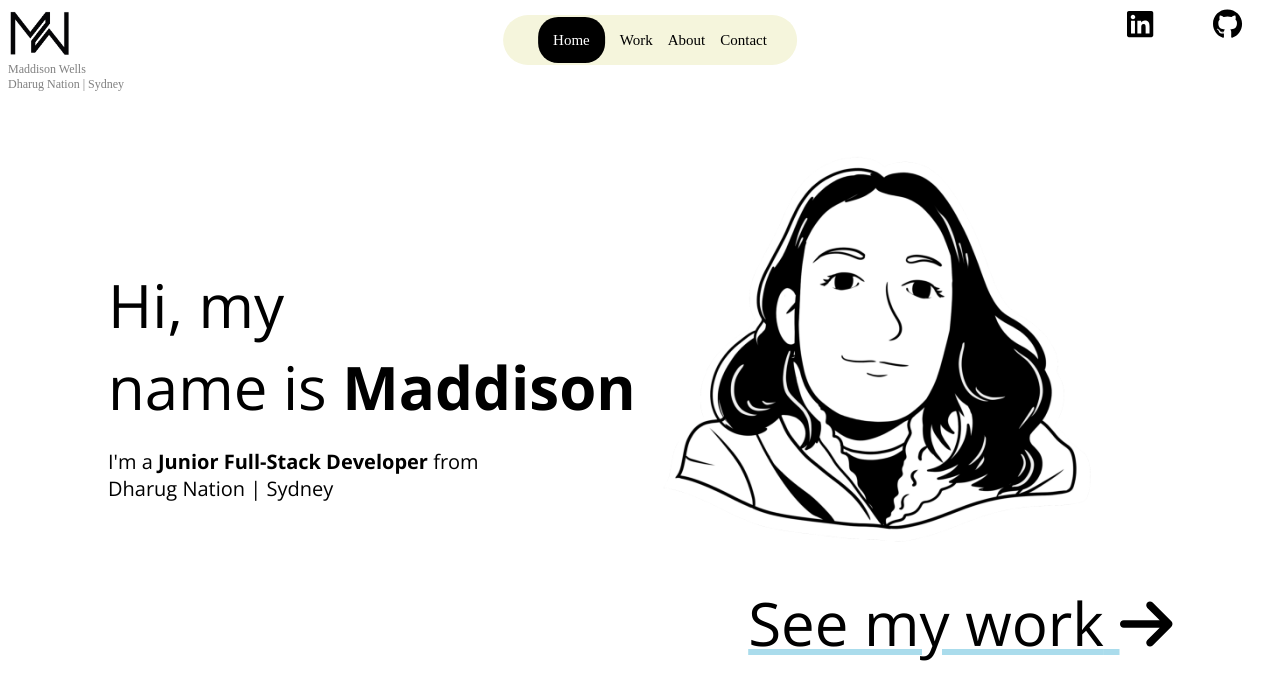
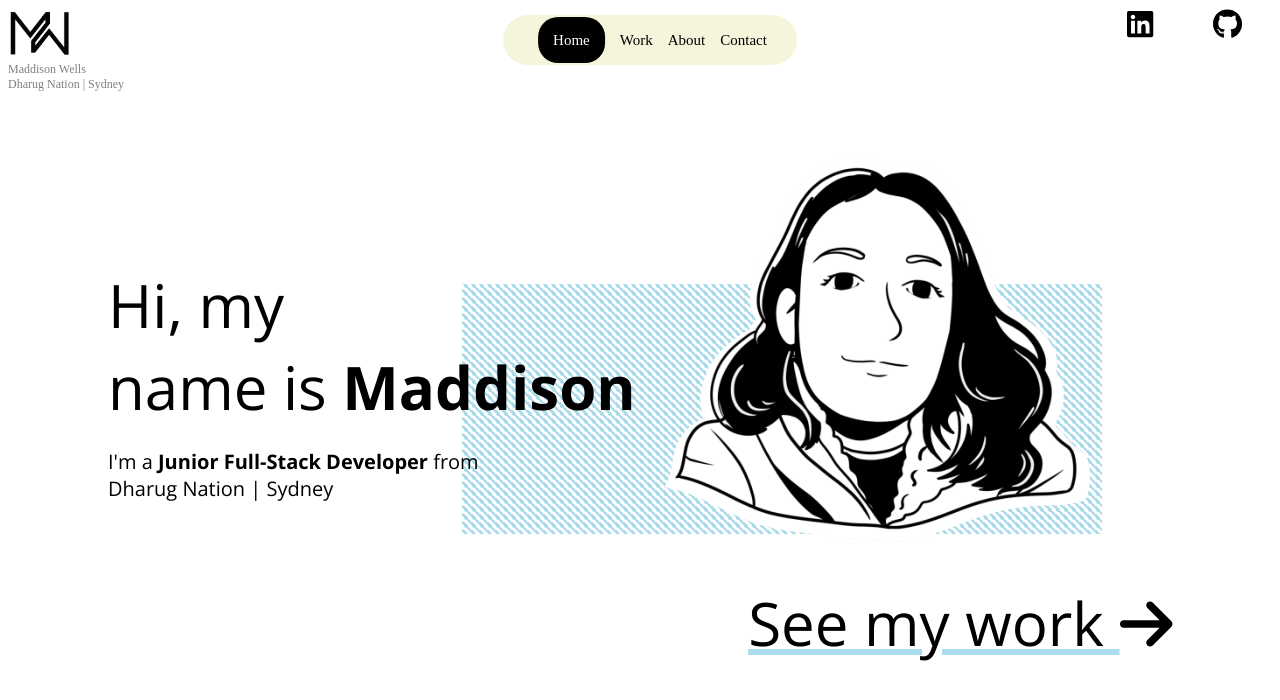
Before and after one commit to maddison-wells/portfolio.new, a React (Vite) app: page / in a window 1280 px wide. Shown: the top 700 px of the page. Built offline with nearby package versions, Linux system fonts and the light colour scheme.

Commit message:
updated contact info

```diff
--- a/src/About/About.jsx
+++ b/src/About/About.jsx
@@ -82,7 +82,7 @@ const About = () => {
         </li>
         <li className={styles.skills__listItem}>
           <FontAwesomeIcon className={styles.skills__icon} icon={faGoogle} />
-          <span>FireBase & FireStore</span>
+          <span>FireBase</span>
         </li>
         <li className={styles.skills__listItem}>
           <FontAwesomeIcon className={styles.skills__icon} icon={faComputer} />
--- a/src/Contact/Contact.jsx
+++ b/src/Contact/Contact.jsx
@@ -35,7 +35,9 @@ const Contact = () => {
         <ul className={styles.contact__list}>
           <li className={styles.contact__listItem}>
             <p>Email me</p>
-            <h4>maddison.wells90@gmail.com</h4>
+            <h4 className={styles.contact__email}>
+              maddison.wells90@gmail.com
+            </h4>
           </li>
           {/* <li>
             <p>Socials</p>
--- a/src/Contact/Contact.module.scss
+++ b/src/Contact/Contact.module.scss
@@ -95,5 +95,9 @@
       width: 100vw;
       border-radius: 0px;
     }
+
+    &__email {
+      font-size: 25px;
+    }
   }
 }
--- a/src/Home/Home.module.scss
+++ b/src/Home/Home.module.scss
@@ -23,6 +23,31 @@
     right: 70px;
     top: -70px;
   }
+}
+
+.background {
+  position: absolute;
+  right: 70px;
+  top: 80px;
+  z-index: -1;
+  height: 250px;
+  width: 50vw;
+  background-color: transparent;
+  background-image: linear-gradient(
+    45deg,
+    rgb(170, 220, 236) 25%,
+    transparent 25%,
+    transparent 50%,
+    rgb(170, 220, 236) 50%,
+    rgb(170, 220, 236) 75%,
+    transparent 75%,
+    transparent
+  );
+  background-size: 8px 8px;
+  background-repeat: repeat;
+  background-position: 0 0;
+  background-origin: content-box;
+  background-clip: content-box;
 }
 
 span {
--- a/src/Work/Work.jsx
+++ b/src/Work/Work.jsx
@@ -14,7 +14,7 @@ const Work = () => {
 
   useEffect(() => {
     const handleResize = () => {
-      if (window.innerWidth < 540) {
+      if (window.innerWidth < 545) {
         setBreakpointCols(1);
       } else if (window.innerWidth < 850) {
         setBreakpointCols(2);
--- a/src/Work/Work.module.scss
+++ b/src/Work/Work.module.scss
@@ -13,3 +13,9 @@
     padding-left: 20px;
   }
 }
+
+@media screen and (max-width: 545px) {
+  .work {
+    margin-top: 50px;
+  }
+}
```
